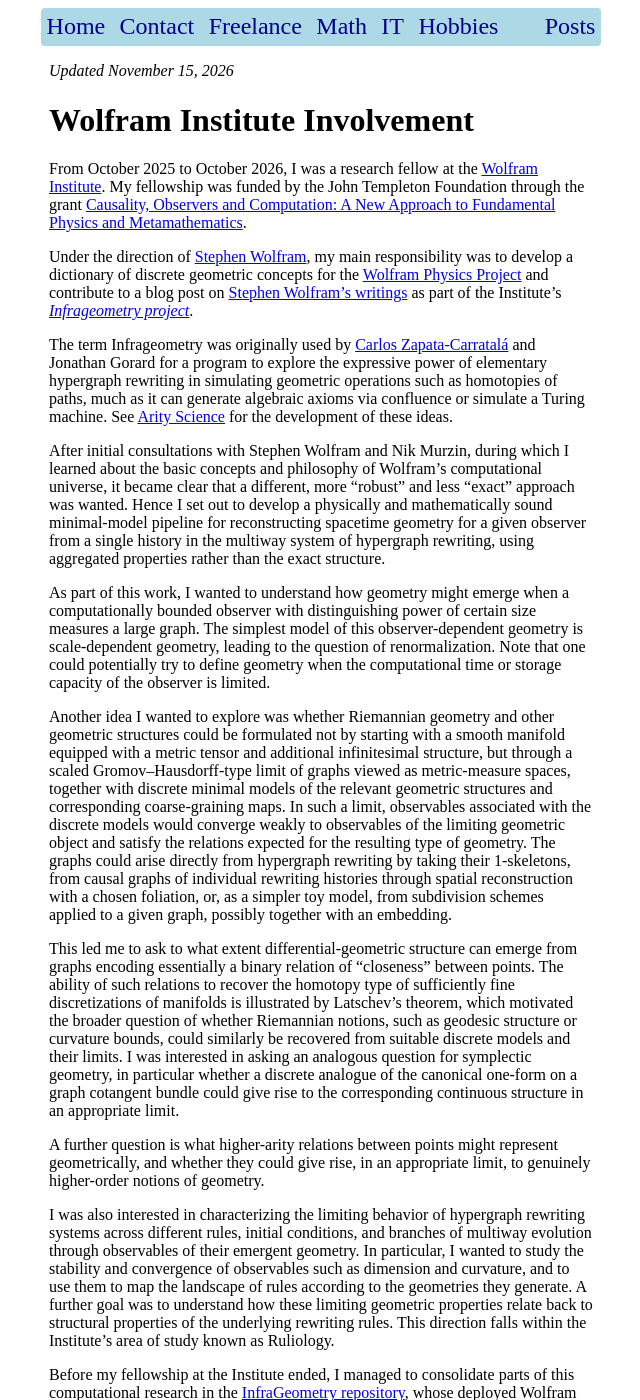
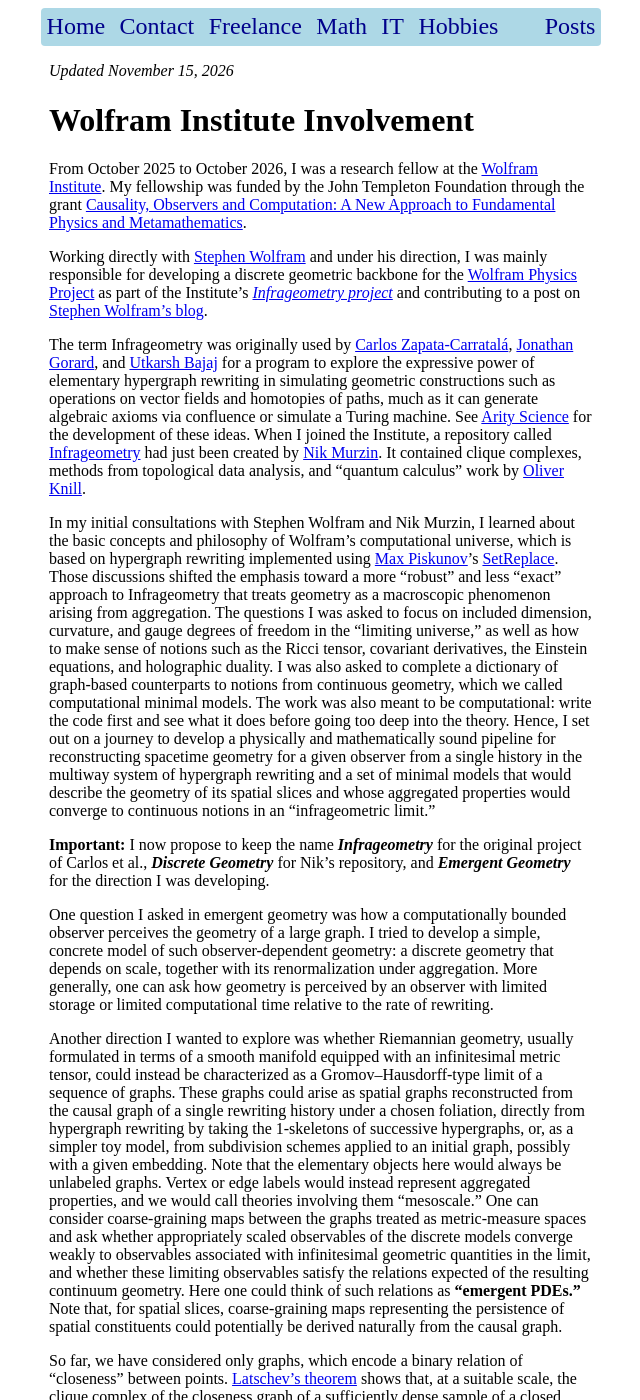
Before and after one commit to p135246/p135246.github.io, a Jekyll site: the page built from Math/_posts/2026-11-15-wolfram-involvement.md, in a window 1280 px wide and 1400 px high. Shown: the whole window, without its empty margins (319-959 px from the left). Built offline with Jekyll 4.4.1, drawn with Linux system fonts in a browser that asks for light colours; some of the changed text lies outside the part shown.

Commit message:
Revise Wolfram Institute involvement post

```diff
--- a/Math/_posts/2026-11-15-wolfram-involvement.md
+++ b/Math/_posts/2026-11-15-wolfram-involvement.md
@@ -10,32 +10,35 @@ last_updated: 2026-11-15
 From October 2025 to October 2026, I was a research fellow at the [Wolfram Institute](https://www.wolframinstitute.org/).
 My fellowship was funded by the John Templeton Foundation through the grant [Causality, Observers and Computation: A New Approach to Fundamental Physics and Metamathematics][templeton-grant].
 
-Under the direction of [Stephen Wolfram](https://www.stephenwolfram.com/), my main responsibility was to develop a dictionary of discrete geometric concepts for the [Wolfram Physics Project](https://www.wolframphysics.org/) and contribute to a blog post on [Stephen Wolfram's writings][WolframBlog] as part of the Institute's [*Infrageometry project*](https://wolframinstitute.org/research).
+Working directly with [Stephen Wolfram](https://www.stephenwolfram.com/) and under his direction, I was mainly responsible for developing a discrete geometric backbone for the [Wolfram Physics Project](https://www.wolframphysics.org/) as part of the Institute's [*Infrageometry project*](https://wolframinstitute.org/research) and contributing to a post on [Stephen Wolfram's blog][WolframBlog].
 
-The term Infrageometry was originally used by [Carlos Zapata-Carratalá](https://zapatacarratala.me/) and Jonathan Gorard for a program to explore the expressive power of elementary hypergraph rewriting in simulating geometric operations such as homotopies of paths, much as it can generate algebraic axioms via confluence or simulate a Turing machine. See [Arity Science](https://arity.science/findings/infrageometry/) for the development of these ideas.
+The term Infrageometry was originally used by [Carlos Zapata-Carratalá](https://zapatacarratala.me/), [Jonathan Gorard](https://www.wolframphysics.org/pages/people/jonathan-gorard/), and [Utkarsh Bajaj](https://dontgetbohred.wordpress.com/) for a program to explore the expressive power of elementary hypergraph rewriting in simulating geometric constructions such as operations on vector fields and homotopies of paths, much as it can generate algebraic axioms via confluence or simulate a Turing machine. See [Arity Science](https://arity.science/findings/infrageometry/) for the development of these ideas. When I joined the Institute, a repository called [Infrageometry](https://github.com/WolframInstitute/DiscreteGeometry) had just been created by [Nik Murzin](https://community.wolfram.com/web/murzinnikolay/home). It contained clique complexes, methods from topological data analysis, and "quantum calculus" work by [Oliver Knill](https://people.math.harvard.edu/~knill/index.html).
 
-After initial consultations with Stephen Wolfram and Nik Murzin, during which I learned about the basic concepts and philosophy of Wolfram's computational universe, it became clear that a different, more "robust" and less "exact" approach was wanted. Hence I set out to develop a physically and mathematically sound minimal-model pipeline for reconstructing spacetime geometry for a given observer from a single history in the multiway system of hypergraph rewriting, using aggregated properties rather than the exact structure.
+In my initial consultations with Stephen Wolfram and Nik Murzin, I learned about the basic concepts and philosophy of Wolfram's computational universe, which is based on hypergraph rewriting implemented using [Max Piskunov](https://wolframinstitute.org/people/max-piskunov)'s [SetReplace](https://github.com/maxitg/SetReplace). Those discussions shifted the emphasis toward a more "robust" and less "exact" approach to Infrageometry that treats geometry as a macroscopic phenomenon arising from aggregation. The questions I was asked to focus on included dimension, curvature, and gauge degrees of freedom in the "limiting universe," as well as how to make sense of notions such as the Ricci tensor, covariant derivatives, the Einstein equations, and holographic duality. I was also asked to complete a dictionary of graph-based counterparts to notions from continuous geometry, which we called computational minimal models. The work was also meant to be computational: write the code first and see what it does before going too deep into the theory. Hence, I set out on a journey to develop a physically and mathematically sound pipeline for reconstructing spacetime geometry for a given observer from a single history in the multiway system of hypergraph rewriting and a set of minimal models that would describe the geometry of its spatial slices and whose aggregated properties would converge to continuous notions in an "infrageometric limit."
 
-As part of this work, I wanted to understand how geometry might emerge when a computationally bounded observer with distinguishing power of certain size measures a large graph. The simplest model of this observer-dependent geometry is scale-dependent geometry, leading to the question of renormalization. Note that one could potentially try to define geometry when the computational time or storage capacity of the observer is limited.
+**Important:** I now propose to keep the name ***Infrageometry*** for the original project of Carlos et al., ***Discrete Geometry*** for Nik's repository, and ***Emergent Geometry*** for the direction I was developing.
 
-Another idea I wanted to explore was whether Riemannian geometry and other geometric structures could be formulated not by starting with a smooth manifold equipped with a metric tensor and additional infinitesimal structure, but through a scaled Gromov–Hausdorff-type limit of graphs viewed as metric-measure spaces, together with discrete minimal models of the relevant geometric structures and corresponding coarse-graining maps. In such a limit, observables associated with the discrete models would converge weakly to observables of the limiting geometric object and satisfy the relations expected for the resulting type of geometry. The graphs could arise directly from hypergraph rewriting by taking their 1-skeletons, from causal graphs of individual rewriting histories through spatial reconstruction with a chosen foliation, or, as a simpler toy model, from subdivision schemes applied to a given graph, possibly together with an embedding.
+One question I asked in emergent geometry was how a computationally bounded observer perceives the geometry of a large graph. I tried to develop a simple, concrete model of such observer-dependent geometry: a discrete geometry that depends on scale, together with its renormalization under aggregation. More generally, one can ask how geometry is perceived by an observer with limited storage or limited computational time relative to the rate of rewriting.
 
-This led me to ask to what extent differential-geometric structure can emerge from graphs encoding essentially a binary relation of “closeness” between points. The ability of such relations to recover the homotopy type of sufficiently fine discretizations of manifolds is illustrated by Latschev’s theorem, which motivated the broader question of whether Riemannian notions, such as geodesic structure or curvature bounds, could similarly be recovered from suitable discrete models and their limits. I was interested in asking an analogous question for symplectic geometry, in particular whether a discrete analogue of the canonical one-form on a graph cotangent bundle could give rise to the corresponding continuous structure in an appropriate limit.
+Another direction I wanted to explore was whether Riemannian geometry, usually formulated in terms of a smooth manifold equipped with an infinitesimal metric tensor, could instead be characterized as a Gromov–Hausdorff-type limit of a sequence of graphs. These graphs could arise as spatial graphs reconstructed from the causal graph of a single rewriting history under a chosen foliation, directly from hypergraph rewriting by taking the 1-skeletons of successive hypergraphs, or, as a simpler toy model, from subdivision schemes applied to an initial graph, possibly with a given embedding. Note that the elementary objects here would always be unlabeled graphs. Vertex or edge labels would instead represent aggregated properties, and we would call theories involving them "mesoscale." One can consider coarse-graining maps between the graphs treated as metric-measure spaces and ask whether appropriately scaled observables of the discrete models converge weakly to observables associated with infinitesimal geometric quantities in the limit, and whether these limiting observables satisfy the relations expected of the resulting continuum geometry. Here one could think of such relations as **“emergent PDEs.”** Note that, for spatial slices, coarse-graining maps representing the persistence of spatial constituents could potentially be derived naturally from the causal graph.
 
-A further question is what higher-arity relations between points might represent geometrically, and whether they could give rise, in an appropriate limit, to genuinely higher-order notions of geometry.
+So far, we have considered only graphs, which encode a binary relation of “closeness” between points. [Latschev’s theorem](https://publish.illinois.edu/ymb/files/2019/06/Latschev-2001-Vietoris-Rips-complexes-of-metric-spaces-near-a-cl.pdf) shows that, at a suitable scale, the clique complex of the closeness graph of a sufficiently dense sample of a closed Riemannian manifold recovers its homotopy type. One can then ask the broader question of whether Riemannian notions, such as geodesic structure or curvature bounds, could similarly be recovered from the discretizing graph with uniform edge lengths. I was also interested in an analogous question for symplectic geometry: Is there a discrete model of a symplectic form or a discrete analogue of the canonical one-form on a graph cotangent bundle that could give rise to the corresponding continuous structure in an appropriate limit, provided the base graph converges to a manifold?
 
-I was also interested in characterizing the limiting behavior of hypergraph rewriting systems across different rules, initial conditions, and branches of multiway evolution through observables of their emergent geometry. In particular, I wanted to study the stability and convergence of observables such as dimension and curvature, and to use them to map the landscape of rules according to the geometries they generate. A further goal was to understand how these limiting geometric properties relate back to structural properties of the underlying rewriting rules. This direction falls within the Institute’s area of study known as Ruliology.
+If Riemannian and symplectic geometry can be recovered using just binary relations, what might higher-arity relations between points represent geometrically, and could they give rise to higher-order notions of geometry in the limit?
 
-Before my fellowship at the Institute ended, I managed to consolidate parts of this computational research in the [InfraGeometry repository](https://github.com/WolframInstitute/InfraGeometry), whose deployed Wolfram paclet documentation outlines some theoretical background and which forms part of the public deliverables under the Templeton grant.
-This format of publication seemed better suited to communicating computational research than LaTeX papers.
-Note that Carlos has also introduced his alternative to LaTeX papers: [Hyperiad](https://arity.science/hyperiad/notebook/), an interactive notebook format that runs Python directly in the browser and requires no installation.
+I was also interested in using observables of emergent geometry, such as dimension and curvature, to map the landscape of hypergraph rewriting systems across rules, initial conditions, and branches of multiway evolution. The broader question was whether one could infer properties of the emergent geometry directly from the rules or go the other way and identify clusters of rules that produce desired geometric properties (the "inverse problem").
+This direction would fall within the Institute’s research area of [Ruliology](https://writings.stephenwolfram.com/2026/01/what-is-ruliology/).
 
-During my time at the Institute, I also started several [other repositories](#my-wolfram-institute-repositories) and scientific projects, which I plan to pursue further through our [Multihistory collaboration](https://multihistory.org/).
+Before my fellowship at the Institute ended, I managed to consolidate parts of this computational research in the [InfraGeometry repository](https://github.com/WolframInstitute/InfraGeometry), which forms part of the public deliverables under the Templeton grant (see the disclaimer below). The deployed Wolfram paclet documentation outlines some of the theoretical background.
+This format of publication seemed better suited to communicating computational research than papers.
+After his fellowship ended, Carlos also introduced an interesting alternative to papers: [Hyperiad](https://arity.science/hyperiad/notebook/), an interactive notebook format that runs Python directly in the browser, simulates the Wolfram kernel, and requires no installation.
+
+During my time at the Institute, I also started several [other repositories](#my-wolfram-institute-repositories) and scientific projects, which I plan to pursue further from time to time through our [Multihistory collaboration](https://multihistory.org/).
 
 ## Wolfram Institute repositories
 {: #my-wolfram-institute-repositories }
 
-I worked on these repositories in the middle of the AI revolution. I tried to keep the mathematics sound, but eventually I let AI loose, and it left behind a fair amount of material that still needs to be [de-LLMified][de-llmification].
+**Disclaimer:** I worked on these repositories during the "AI revolution" and my own "personal revolution" in the first few months after my first child was born. Even though I tried to keep the mathematics sound and tame the constructions, there is a fair amount of vibe-coded experimental material that still needs to be [de-LLMified][de-llmification] and thought through.
 
 - [InfraGeometry](https://github.com/WolframInstitute/InfraGeometry)
 - [DiscreteGeometry](https://github.com/WolframInstitute/DiscreteGeometry)
```
Also changed, not shown: other parts of Math/_posts/2026-11-15-wolfram-involvement.md (+1 -1 lines).
